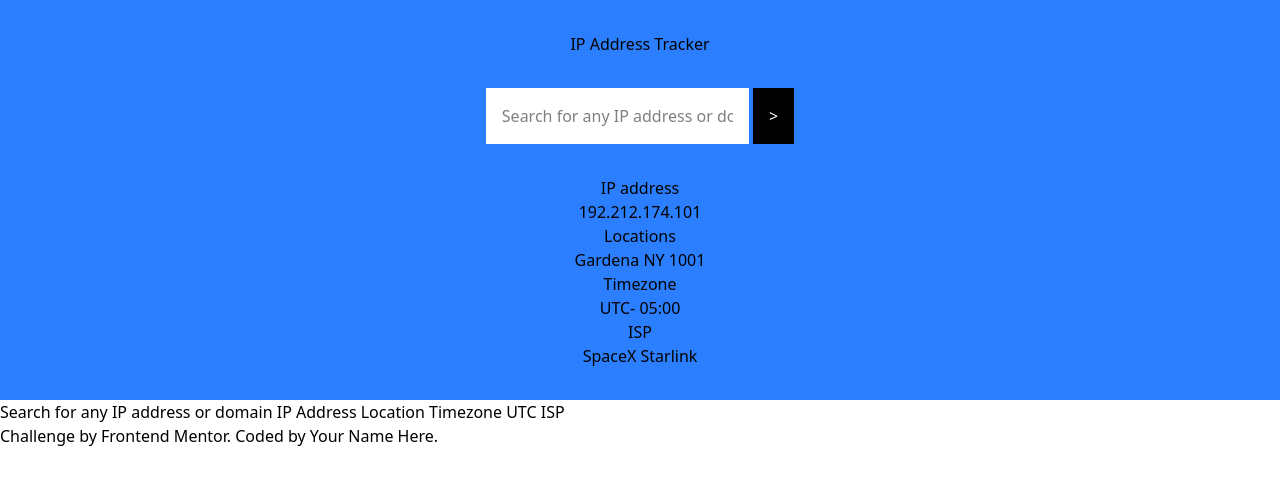
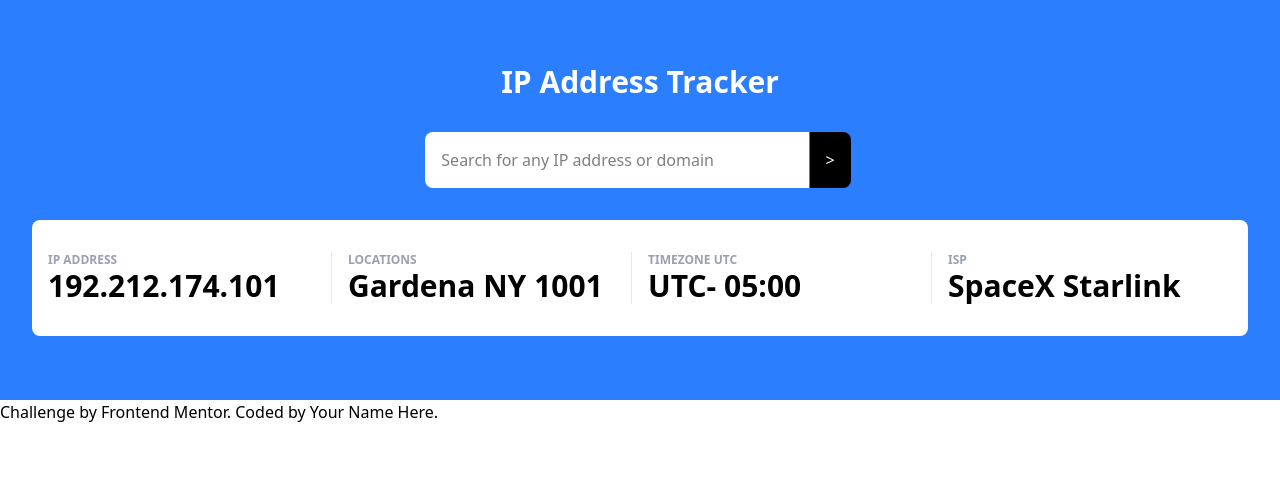
Before and after one commit to belunatic/ip-address-tracker-master, a plain HTML site: page index.html in a window 1280 px wide. Drawn offline with nearby package versions, Linux system fonts and the light colour scheme.

Commit message:
first draft of the front-end design

```diff
--- a/index.html
+++ b/index.html
@@ -26,9 +26,12 @@
 		</style> -->
 	</head>
 	<body>
-		<header class="bg-blue-500 py-8">
-			<div class="flex flex-col gap-y-8 w-full text-center">
-				<h1>IP Address Tracker</h1>
+		<header class="bg-blue-500 py-8 overflow-visible relative z-9">
+			<div
+				class="flex flex-col gap-y-8 text-center max-w-[85rem] justify-center mx-auto p-8">
+				<h1 class="text-2xl md:text-3xl text-white font-bold">
+					IP Address Tracker
+				</h1>
 				<div>
 					<form>
 						<input
@@ -36,35 +39,61 @@
 							name="ip-address"
 							id="ip-address"
 							placeholder="Search for any IP address or domain"
-							class="bg-white p-4 text-grey-200" />
-						<button class="bg-black text-white p-4">></button>
+							class="bg-white p-4 text-grey-200 w-64 md:w-96 rounded-tl-lg rounded-bl-lg" />
+						<button
+							class="bg-black text-white p-4 relative -left-1 rounded-tr-lg rounded-br-lg">
+							>
+						</button>
 					</form>
 				</div>
-				<div id="ip-results">
-					<div>
-						<h2>IP address</h2>
-						<p id="ip-address">192.212.174.101</p>
+				<div
+					id="ip-results"
+					class="max-w-[85rem] bg-white rounded-lg flex flex-col md:flex-row gap-y-4 md:gap-x-4 px-4 py-8">
+					<div class="md:w-1/4 w-full md:border-r-1 border-gray-200">
+						<h2
+							class="font-bold text-xs text-gray-400 md:text-left text-center uppercase">
+							IP address
+						</h2>
+						<p
+							id="ip-address"
+							class="font-bold text-xl md:text-3xl md:text-left text-center">
+							192.212.174.101
+						</p>
 					</div>
-					<div>
-						<h2>Locations</h2>
-						<p>
+					<div class="md:w-1/4 w-full md:border-r-1 border-gray-200">
+						<h2
+							class="font-bold text-xs text-gray-400 md:text-left text-center uppercase">
+							Locations
+						</h2>
+						<p class="font-bold text-xl md:text-3xl md:text-left text-center">
 							<span id="city">Gardena NY</span> <span id="zip-code"> 1001</span>
 						</p>
 					</div>
-					<div>
-						<h2>Timezone</h2>
-						<p id="timezonr">UTC- 05:00</p>
+					<div class="md:w-1/4 w-full md:border-r-1 border-gray-200">
+						<h2
+							class="font-bold text-xs text-gray-400 md:text-left text-center uppercase">
+							Timezone UTC
+						</h2>
+						<p
+							id="timezone"
+							class="font-bold text-xl md:text-3xl md:text-left text-center">
+							UTC- 05:00
+						</p>
 					</div>
-					<div>
-						<h2>ISP</h2>
-						<p id="isp">SpaceX Starlink</p>
+					<div class="md:w-1/4 w-full">
+						<h2
+							class="font-bold text-xs text-gray-400 md:text-left text-center uppercase">
+							ISP
+						</h2>
+						<p
+							id="isp"
+							class="font-bold text-xl md:text-3xl md:text-left text-center">
+							SpaceX Starlink
+						</p>
 					</div>
 				</div>
 			</div>
 		</header>
-		Search for any IP address or domain IP Address Location Timezone UTC
-		<!-- add offset value dynamically using the API -->
-		ISP
 
 		<div class="attribution">
 			Challenge by
```
